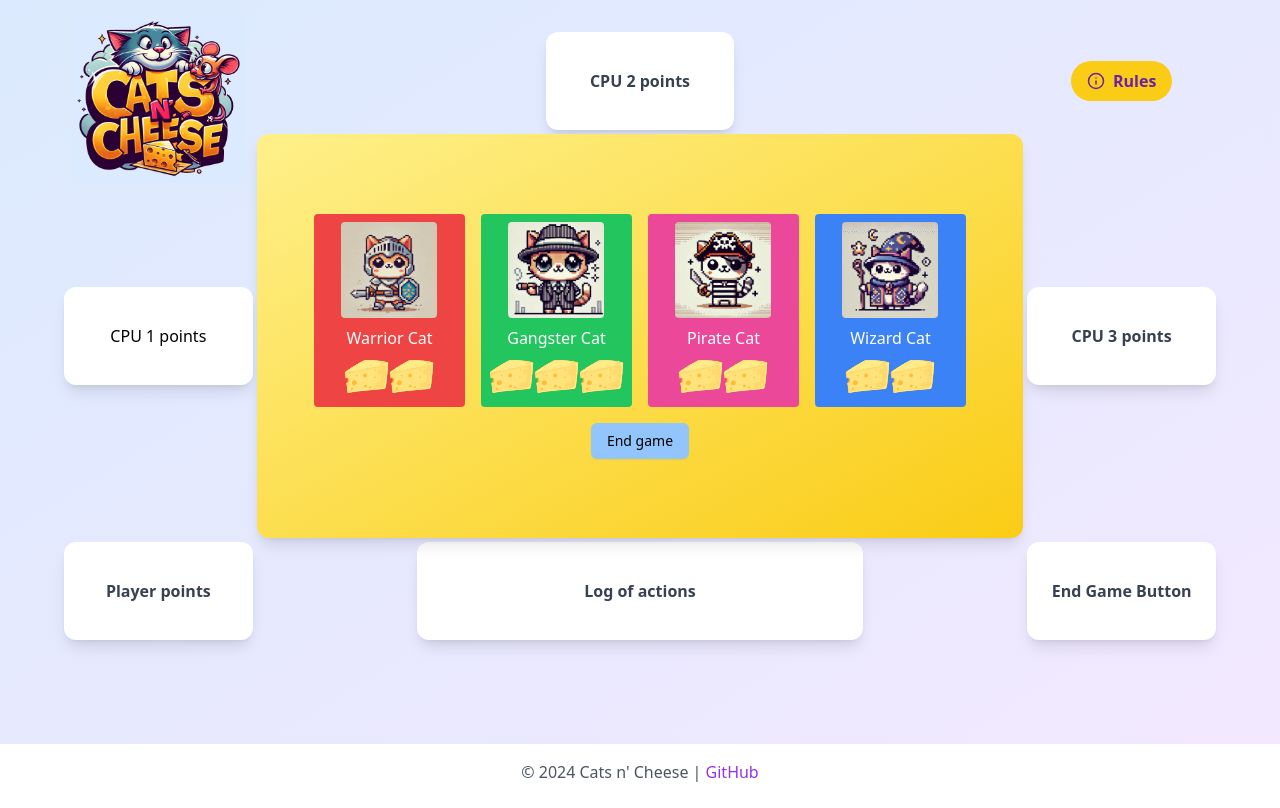
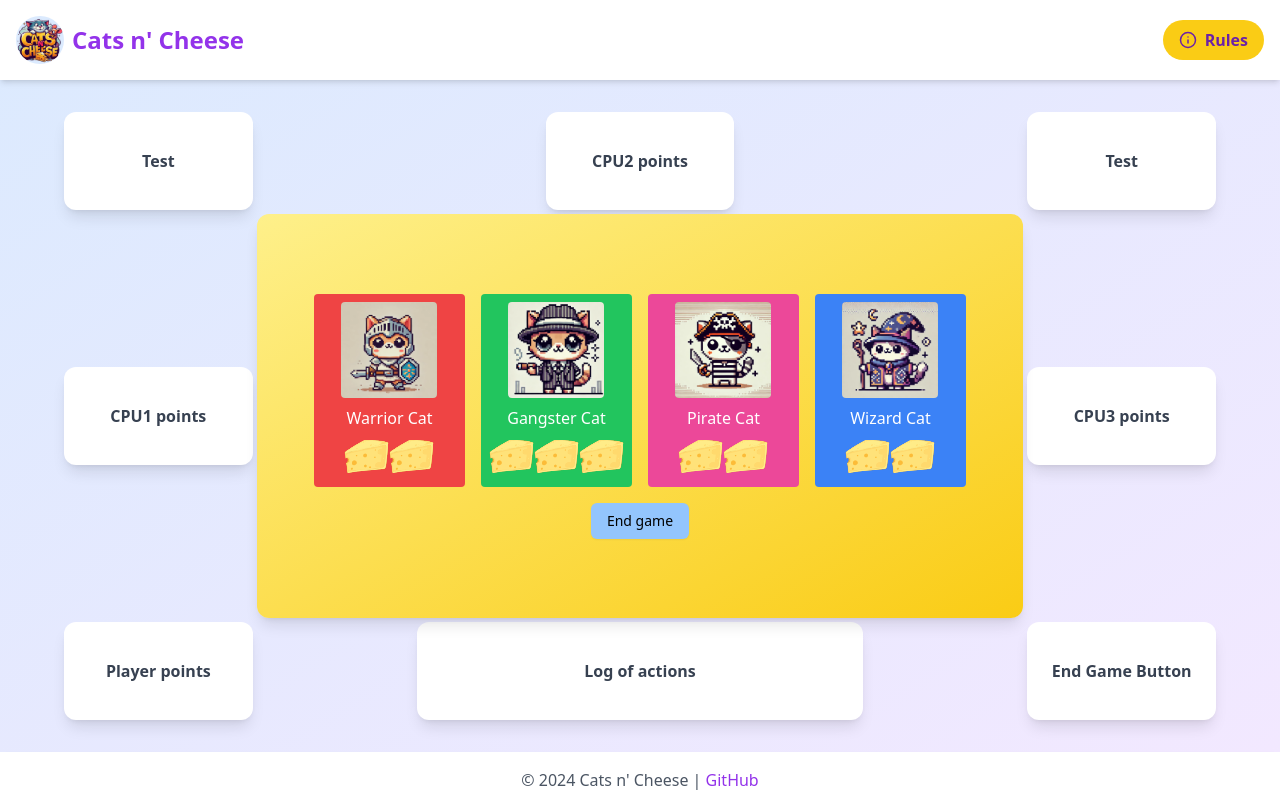
Before and after one commit to sylfort/cats-n-cheese, a Next.js app: page /interface in a window 1280 px wide. Built offline with nearby package versions, Linux system fonts and the light colour scheme.

Commit message:
separated styling for each div in the grid

```diff
--- a/src/pages/interface.jsx
+++ b/src/pages/interface.jsx
@@ -10,20 +10,36 @@ const CatsNCheeseUI = () => {
 
   return (
     <div className="flex flex-col min-h-screen bg-gradient-to-br from-blue-100 to-purple-100">
+      {/* Header */}
+      <header className="flex items-center justify-between p-4 bg-white shadow-md">
+        <div className="flex items-center space-x-2">
+          <img
+            src="/final_logo.png"
+            alt="Cats n' Cheese Logo"
+            className="w-12 h-12 rounded-full"
+          />
+          <h1 className="text-2xl font-bold text-purple-600">
+            Cats n&apos; Cheese
+          </h1>
+        </div>
+        <button
+          onClick={toggleModal}
+          className="flex items-center px-4 py-2 font-semibold text-purple-800 transition duration-300 bg-yellow-400 rounded-full hover:bg-yellow-500"
+        >
+          <Info className="mr-2" size={18} />
+          Rules
+        </button>
+      </header>
+
       {/* Main Content */}
       <main className="flex-grow p-8">
         <div className="grid grid-cols-[repeat(36,1fr)] grid-rows-[repeat(36,1fr)] gap-1 h-[calc(100vh-12rem)] max-w-6xl mx-auto">
           <div
             style={{ gridColumn: "1 / span 6", gridRow: "1 / span 6" }}
-            className="flex flex-col items-center justify-center p-2"
+            className="flex flex-col items-center justify-center p-2 transition duration-300 bg-white shadow-lg rounded-xl hover:shadow-xl hover:bg-blue-50"
           >
-            <img
-              src="/final_logo.png"
-              alt="Cats n' Cheese Logo"
-              className="mt-8 rounded-lg w-18 h-18"
-            />
             <div className="flex flex-col items-center text-sm font-semibold text-gray-700 md:text-base">
-              {/* <span>Cats n' Cheese</span> */}
+              <span>Test</span>
             </div>
           </div>
           <div
@@ -31,33 +47,31 @@ const CatsNCheeseUI = () => {
             className="flex flex-col items-center justify-center p-2 transition duration-300 bg-white shadow-lg rounded-xl hover:shadow-xl hover:bg-blue-50"
           >
             <div className="flex flex-col items-center text-sm font-semibold text-gray-700 md:text-base">
-              <span>CPU 2 points</span>
+              <span>CPU2 points</span>
             </div>
           </div>
           <div
             style={{ gridColumn: "31 / span 6", gridRow: "1 / span 6" }}
-            className="flex flex-col items-center justify-center p-2"
+            className="flex flex-col items-center justify-center p-2 transition duration-300 bg-white shadow-lg rounded-xl hover:shadow-xl hover:bg-blue-50"
           >
-            <button
-              onClick={toggleModal}
-              className="flex items-center px-4 py-2 font-semibold text-purple-800 transition duration-300 bg-yellow-400 rounded-full hover:bg-yellow-500"
-            >
-              <Info className="mr-2" size={18} />
-              Rules
-            </button>
+            <div className="flex flex-col items-center text-sm font-semibold text-gray-700 md:text-base">
+              <span>Test</span>
+            </div>
           </div>
           <div
             style={{ gridColumn: "1 / span 6", gridRow: "16 / span 6" }}
             className="flex flex-col items-center justify-center p-2 transition duration-300 bg-white shadow-lg rounded-xl hover:shadow-xl hover:bg-blue-50"
           >
-            <span>CPU 1 points</span>
+            <div className="flex flex-col items-center text-sm font-semibold text-gray-700 md:text-base">
+              <span>CPU1 points</span>
+            </div>
           </div>
           <div
             style={{ gridColumn: "31 / span 6", gridRow: "16 / span 6" }}
             className="flex flex-col items-center justify-center p-2 transition duration-300 bg-white shadow-lg rounded-xl hover:shadow-xl hover:bg-blue-50"
           >
             <div className="flex flex-col items-center text-sm font-semibold text-gray-700 md:text-base">
-              <span>CPU 3 points</span>
+              <span>CPU3 points</span>
             </div>
           </div>
           <div
```
